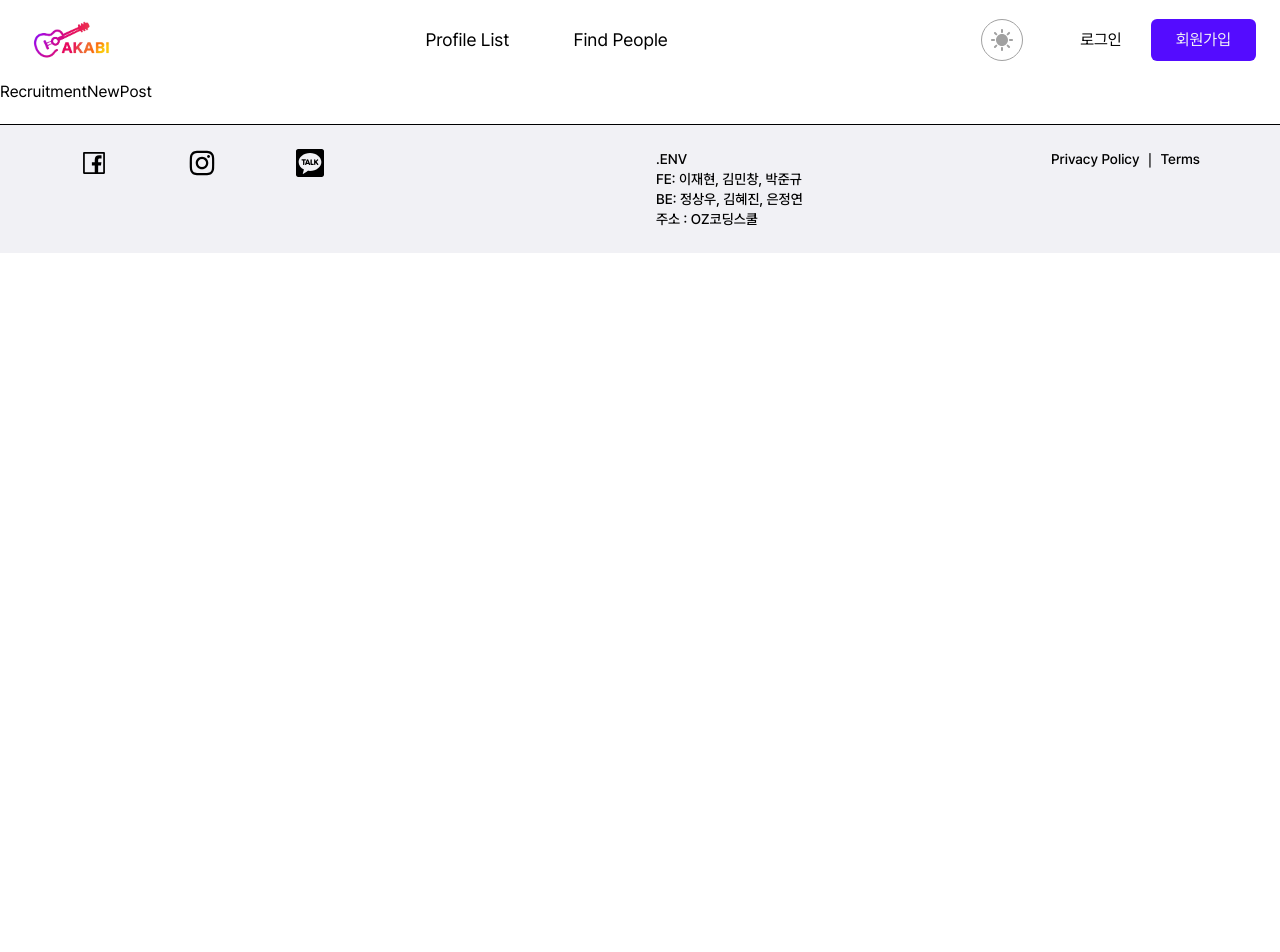
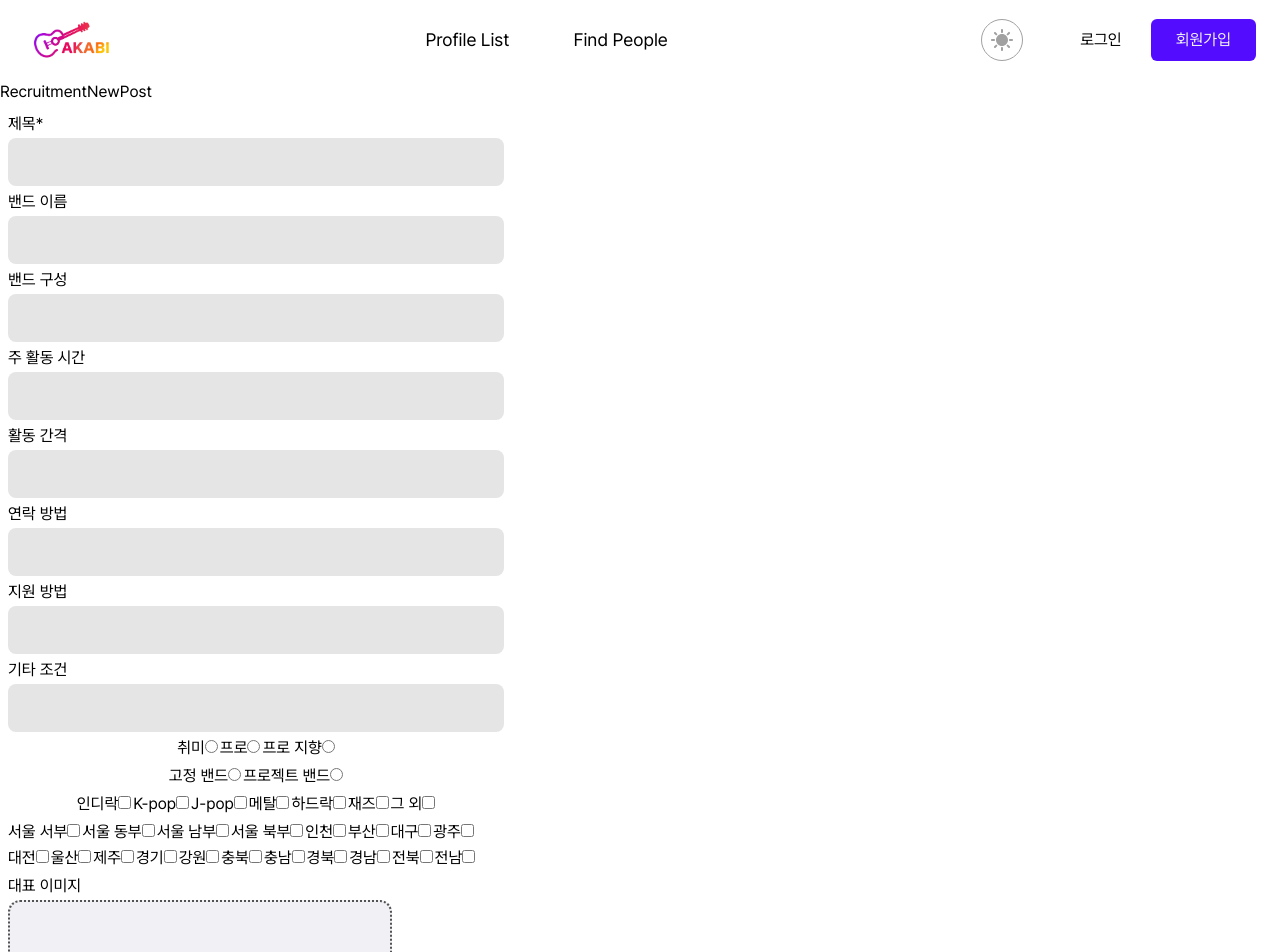
Before and after one commit to env-project/frontend, a React (Vite) app: page /recruitment-post/new-post in a window 1280 px wide. Shown: the top 952 px of the page. Before the commit the page ends 800 px from the top, so only its background shows below. Built offline with nearby package versions, Linux system fonts and the light colour scheme.

Commit message:
#122 fix: backup RecruitmentNewPost file

```diff
--- a/src/pages/recruitment-post/RecruitmentNewPost.tsx
+++ b/src/pages/recruitment-post/RecruitmentNewPost.tsx
@@ -1,3 +1,228 @@
+import z from "zod";
+import Input from "@/components/input/AuthInput";
+import type { ReactNode } from "react";
+import ImageInput from "@/components/input/ImageInput";
+import { useForm, type UseFormRegister } from "react-hook-form";
+import { zodResolver } from "@hookform/resolvers/zod";
+import type { MasterData } from "@/types/api-res-common";
+
+//마스터 데이터 실제론 api로 받기
+const MASTER_DATA: MasterData = {
+  regions: [
+    { id: "1", name: "서울 서부" },
+    { id: "2", name: "서울 동부" },
+    { id: "3", name: "서울 남부" },
+    { id: "4", name: "서울 북부" },
+    { id: "5", name: "인천" },
+    { id: "6", name: "부산" },
+    { id: "7", name: "대구" },
+    { id: "8", name: "광주" },
+    { id: "9", name: "대전" },
+    { id: "10", name: "울산" },
+    { id: "11", name: "제주" },
+    { id: "12", name: "경기" },
+    { id: "13", name: "강원" },
+    { id: "14", name: "충북" },
+    { id: "15", name: "충남" },
+    { id: "16", name: "경북" },
+    { id: "17", name: "경남" },
+    { id: "18", name: "전북" },
+    { id: "19", name: "전남" },
+  ],
+  positions: [
+    { id: "p1", name: "보컬" },
+    { id: "p2", name: "일렉 기타" },
+    { id: "p3", name: "어쿠스틱 기타" },
+    { id: "p4", name: "베이스" },
+    { id: "p5", name: "드럼" },
+    { id: "p6", name: "키보드" },
+    { id: "p7", name: "그 외" },
+  ],
+  genres: [
+    { id: "g1", name: "인디락" },
+    { id: "g2", name: "K-pop" },
+    { id: "g3", name: "J-pop" },
+    { id: "g4", name: "메탈" },
+    { id: "g5", name: "하드락" },
+    { id: "g6", name: "재즈" },
+    { id: "g7", name: "그 외" },
+  ],
+  experience_levels: [
+    { id: "e1", name: "취미 1년 이하" },
+    { id: "e2", name: "취미 3년 이하" },
+    { id: "e3", name: "취미 5년 이하" },
+    { id: "e4", name: "취미 5년 이상" },
+    { id: "e5", name: "전공" },
+    { id: "e6", name: "프로" },
+  ],
+  orientations: [
+    { id: "o1", name: "취미" },
+    { id: "o2", name: "프로" },
+    { id: "o3", name: "프로 지향" },
+  ],
+  recruitment_types: [
+    { id: "r1", name: "고정 밴드" },
+    { id: "r2", name: "프로젝트 밴드" },
+  ],
+  recruiting_post_types: [],
+};
+
+const positionItemSchema = z.object({
+  position_id: z.string(),
+  experienced_level_id: z.string(),
+});
+
+const recruitmentPostSchema = z.object({
+  title: z.string().min(1, "1글자 이상").max(30, "30이하"),
+  content: z.string().min(1),
+
+  image: z.file().optional(),
+  bandName: z.string().optional(),
+  bandComposition: z.string().optional(),
+  activityTime: z.string().optional(),
+  contactInfo: z.string().optional(),
+  applicationMethod: z.string().optional(),
+  practiceFrequencyTime: z.string().optional(),
+  otherConditions: z.string().optional(),
+
+  orientationId: z.string().optional(),
+  recruitmentTypeId: z.string().optional(),
+
+  regionIds: z.array(z.string()).optional(),
+  genreIds: z.array(z.string()).optional(),
+  positions: z.array(positionItemSchema).optional(),
+});
+
+type TRecruitmentPostSchema = z.infer<typeof recruitmentPostSchema>;
+
 export default function RecruitmentNewPost() {
-  return <div>RecruitmentNewPost</div>;
+  const { register, setValue, handleSubmit } = useForm<TRecruitmentPostSchema>({
+    resolver: zodResolver(recruitmentPostSchema),
+  });
+
+  const onImageChange = (imageFile: File | null) => {
+    if (!imageFile) return;
+    setValue("image", imageFile);
+  };
+
+  const onSubmit = (form: TRecruitmentPostSchema) => {
+    console.log(form);
+  };
+
+  return (
+    <div>
+      RecruitmentNewPost
+      <form
+        className="flex flex-col items-center jsutify-start space-y-1 w-full p-2 max-w-lg"
+        onSubmit={handleSubmit(onSubmit)}
+      >
+        <InputWithLabelContainer>
+          <label htmlFor="title">제목*</label>
+          <Input id="title" className="w-full" {...register("title")} />
+        </InputWithLabelContainer>
+
+        <InputWithLabelContainer>
+          <label htmlFor="band-name">밴드 이름</label>
+          <Input id="band-name" className="w-full" {...register("bandName")} />
+        </InputWithLabelContainer>
+
+        <InputWithLabelContainer>
+          <label htmlFor="band-composition">밴드 구성</label>
+          <Input id="band-composition" className="w-full" {...register("bandComposition")} />
+        </InputWithLabelContainer>
+
+        <InputWithLabelContainer>
+          <label htmlFor="activity-time">주 활동 시간</label>
+          <Input id="activity-time" className="w-full" {...register("activityTime")} />
+        </InputWithLabelContainer>
+
+        <InputWithLabelContainer>
+          <label htmlFor="practice-frequency-time">활동 간격</label>
+          <Input
+            id="practice-frequency-time"
+            className="w-full"
+            {...register("practiceFrequencyTime")}
+          />
+        </InputWithLabelContainer>
+
+        <InputWithLabelContainer>
+          <label htmlFor="contact-info">연락 방법</label>
+          <Input id="contact-info" className="w-full" {...register("contactInfo")} />
+        </InputWithLabelContainer>
+
+        <InputWithLabelContainer>
+          <label htmlFor="application-method">지원 방법</label>
+          <Input id="application-method" className="w-full" {...register("applicationMethod")} />
+        </InputWithLabelContainer>
+
+        <InputWithLabelContainer>
+          <label htmlFor="other-conditions">기타 조건</label>
+          <Input id="other-conditions" className="w-full" {...register("otherConditions")} />
+        </InputWithLabelContainer>
+
+        <CheckboxInputs
+          register={register}
+          name="orientationId"
+          data={MASTER_DATA.orientations}
+          type="radio"
+        />
+
+        <CheckboxInputs
+          register={register}
+          name="recruitmentTypeId"
+          data={MASTER_DATA.recruitment_types}
+          type="radio"
+        />
+
+        <CheckboxInputs register={register} name="genreIds" data={MASTER_DATA.genres} />
+
+        <CheckboxInputs register={register} name="regionIds" data={MASTER_DATA.regions} />
+
+        <InputWithLabelContainer>
+          <label htmlFor="image">대표 이미지</label>
+          <ImageInput id="image" onChange={onImageChange} />
+        </InputWithLabelContainer>
+
+        <InputWithLabelContainer>
+          <label htmlFor="content">자세한 설명*</label>
+          <textarea
+            id="content"
+            className="w-full h-32 p-2 rounded-xl border"
+            {...register("content")}
+          />
+        </InputWithLabelContainer>
+
+        <button type="submit">제출</button>
+      </form>
+    </div>
+  );
 }
+
+function InputWithLabelContainer({ children }: { children: ReactNode }) {
+  return (
+    <div className="flex flex-col justify-center items-start space-y-0.5 w-full">{children}</div>
+  );
+}
+
+interface CheckboxInputsProps {
+  data: {
+    id: string;
+    name: string;
+  }[];
+  register: UseFormRegister<TRecruitmentPostSchema>;
+  name: keyof TRecruitmentPostSchema;
+  type?: "checkbox" | "radio";
+}
+
+function CheckboxInputs({ data, register, name, type = "checkbox" }: CheckboxInputsProps) {
+  return (
+    <div className="flex justify-start items-center flex-wrap gap-0.5">
+      {data.map(({ name: label, id }) => (
+        <div>
+          <label htmlFor={id + label}>{label}</label>
+          <input value={id} type={type} {...register(name)} />
+        </div>
+      ))}
+    </div>
+  );
+}
```
